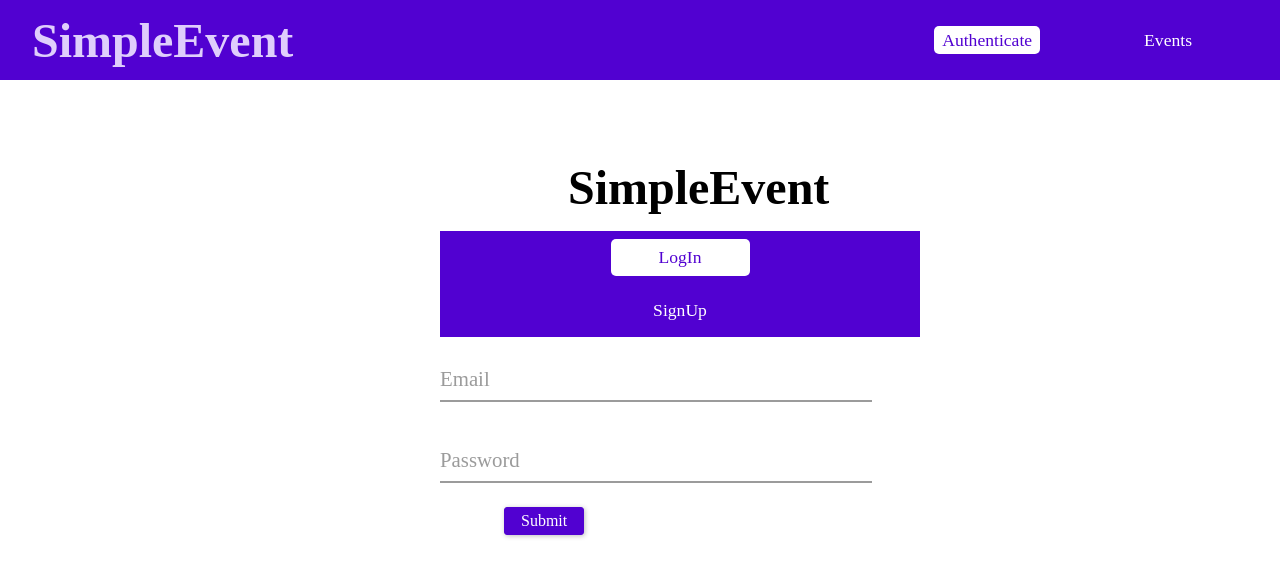
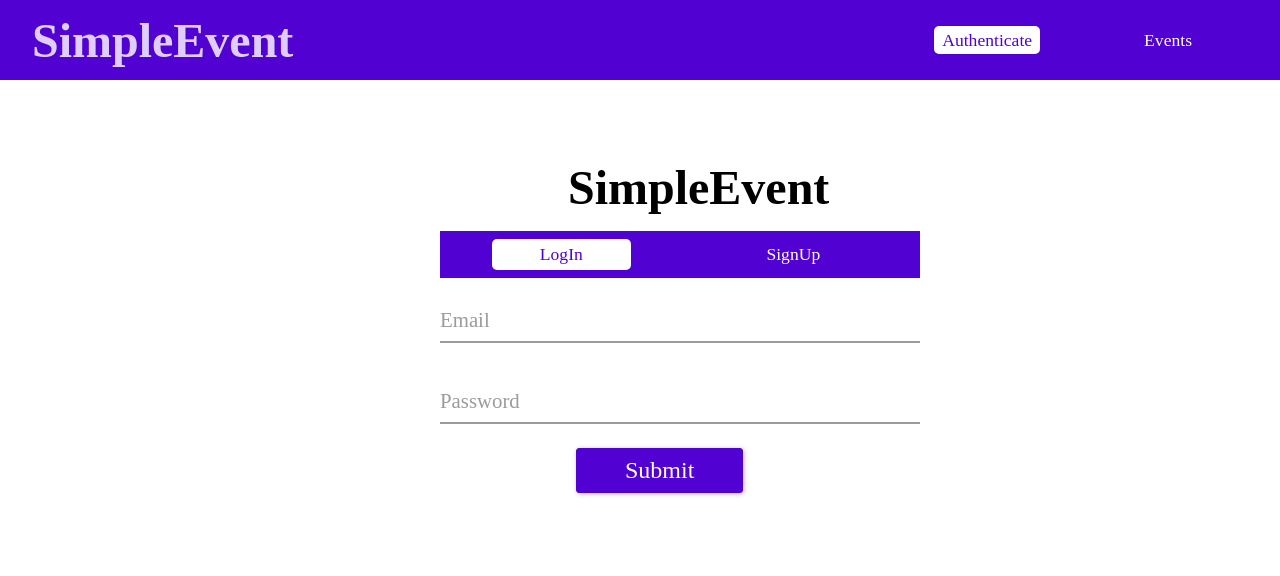
Before and after one commit to Yeaseen/EventBooking_SPA_MERNG, a React (Create React App) app in the folder frontend-react/: page /auth in a window 1280 px wide. Shown: the top 576 px of the page. Built offline with nearby package versions, Linux system fonts and the light colour scheme; a web font is replaced by a local one.

Commit message:
Auth page redesined

```diff
--- a/frontend-react/src/components/screens/Auth.css
+++ b/frontend-react/src/components/screens/Auth.css
@@ -20,29 +20,31 @@
   box-shadow: 5px 10px 20px 1px rgba(0, 0, 0, 0.253) !important;
 }
 
-.cardfooter {
-  background: #5101d1;
-  padding: 0.5rem;
+.cardfooterparent {
   display: flex;
   align-items: center;
   box-sizing: border-box;
+  justify-content: space-around;
+  background: #5101d1;
+  padding: 0.5rem;
   font-size: 1.1rem;
-  justify-content: space-around;
 }
 
 .cardfooter button {
   text-decoration: none;
   color: white;
-  padding: 0.5rem 3rem;
+  padding: 0.3rem 3rem;
   border: none;
   font: inherit;
   background: transparent;
-  /* background: #ffffff;
+  vertical-align: middle;
+  margin: 0;
+}
+
+.cardfooter button:hover {
+  background: #ffffff;
   color: #5101d1;
   border-radius: 5px;
-  cursor: pointer; */
-  vertical-align: middle;
-  margin: 0;
 }
 
 .cardfooter2 button {
@@ -51,19 +53,11 @@
   border-radius: 5px;
 }
 
-/* .cardfooter button:hover,
-.cardfooter button:active,
-.cardfooter button:focus {
-  background: #ffffff;
-  color: #5101d1;
-  border-radius: 5px;
-} */
-
 .form__group {
   position: relative;
   padding: 15px 0 0;
   margin-top: 10px;
-  width: 90%;
+  width: 100%;
 }
 
 .form__field {
@@ -125,10 +119,11 @@
 .form-actions button {
   background: #5101d1;
   font: inherit;
+  font-size: 1.5rem;
   border: 1px solid #5101d1;
   border-radius: 3px;
-  padding: 0.25rem 1rem;
-  margin: 0.5rem 4rem;
+  padding: 0.5rem 3rem;
+  margin: 0.5rem 8.5rem;
   box-shadow: 1px 1px 5px rgba(0, 0, 0, 0.26);
   color: white;
   cursor: pointer;
--- a/frontend-react/src/components/screens/Auth.tsx
+++ b/frontend-react/src/components/screens/Auth.tsx
@@ -33,6 +33,8 @@ const AuthPage = () => {
 
     const email = emailEL.current?.value
     const password = passwordEL.current?.value
+
+    //console.log(email, password)
 
     if (
       !/^(([^<>()\[\]\\.,;:\s@"]+(\.[^<>()\[\]\\.,;:\s@"]+)*)|(".+"))@((\[[0-9]{1,3}\.[0-9]{1,3}\.[0-9]{1,3}\.[0-9]{1,3}])|(([a-zA-Z\-0-9]+\.)+[a-zA-Z]{2,}))$/.test(
@@ -73,6 +75,8 @@ const AuthPage = () => {
       }
     }
 
+    //console.log(requestBody)
+
     fetch('/graphql', {
       method: 'POST',
       body: JSON.stringify(requestBody),
@@ -83,7 +87,7 @@ const AuthPage = () => {
       .then((res) => res.json())
       .then((resData) => {
         if (resData.errors) {
-          console.log(resData.errors[0].message)
+          //console.log(resData.errors[0].message)
           Swal.fire({
             icon: 'error',
             title: 'Oops...',
@@ -91,7 +95,7 @@ const AuthPage = () => {
           })
           return
         } else {
-          console.log(resData)
+          //console.log(resData)
           if (resData.data.login) {
             contextType.login(
               resData.data.login.token,
@@ -131,6 +135,7 @@ const AuthPage = () => {
         <h2>SimpleEvent</h2>
 
         <Card border="primary" style={{ width: '30rem' }}>
+          <div className="cardfooterparent">
             <div className={'cardfooter ' + (isLogin ? 'cardfooter2' : '')}>
               <button type="button" onClick={switchToLogIn}>
                 LogIn
@@ -140,6 +145,7 @@ const AuthPage = () => {
               <button type="button" onClick={switchToSignUp}>
                 SignUp
               </button>
+            </div>
           </div>
 
           <Card.Body>
```
Lines whose indentation alone changed are shown as unchanged.
